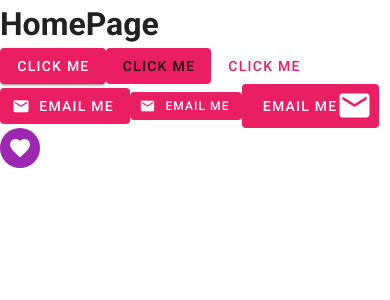
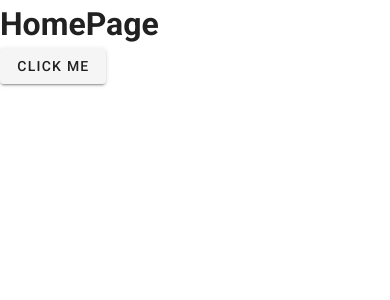
Before and after one commit to kai815/vuetify-tutorial, a Vue app in the folder todo-ninja/: page / in a window 390 px wide. Shown: the top 300 px of the page. Built offline with nearby package versions, Linux system fonts and the light colour scheme.

Commit message:
ceate button with breakpoint

```diff
--- a/todo-ninja/src/views/Home.vue
+++ b/todo-ninja/src/views/Home.vue
@@ -1,28 +1,9 @@
 <template>
   <div class="home">
     <h1>HomePage</h1>
-    <v-btn class="pink white--text">click me</v-btn>
-    <v-btn depressed color="pink">click me</v-btn>
-    <v-btn text color="pink">click me</v-btn>
-
-    <v-btn depressed class="pink white--text">
-      <v-icon left>mdi-email</v-icon>
-      <span>EMAIL ME</span>
-    </v-btn>
-
-    <v-btn depressed small class="pink white--text">
-      <v-icon left small>mdi-email</v-icon>
-      <span>EMAIL ME</span>
-    </v-btn>
-
-    <v-btn depressed large class="pink white--text">
-      <span>EMAIL ME</span>
-      <v-icon right large>mdi-email</v-icon>
-    </v-btn>
-
-    <v-btn fab depressed small dark color="purple">
-      <v-icon>mdi-heart</v-icon>
-    </v-btn>
+    <!-- <v-btn class="hidden-md-and-down">click me</v-btn> -->
+    <!-- <v-btn class="hidden-md-and-up">click me</v-btn> -->
+    <v-btn class="hidden-sm-only">click me</v-btn>
   </div>
 </template>
 
```
